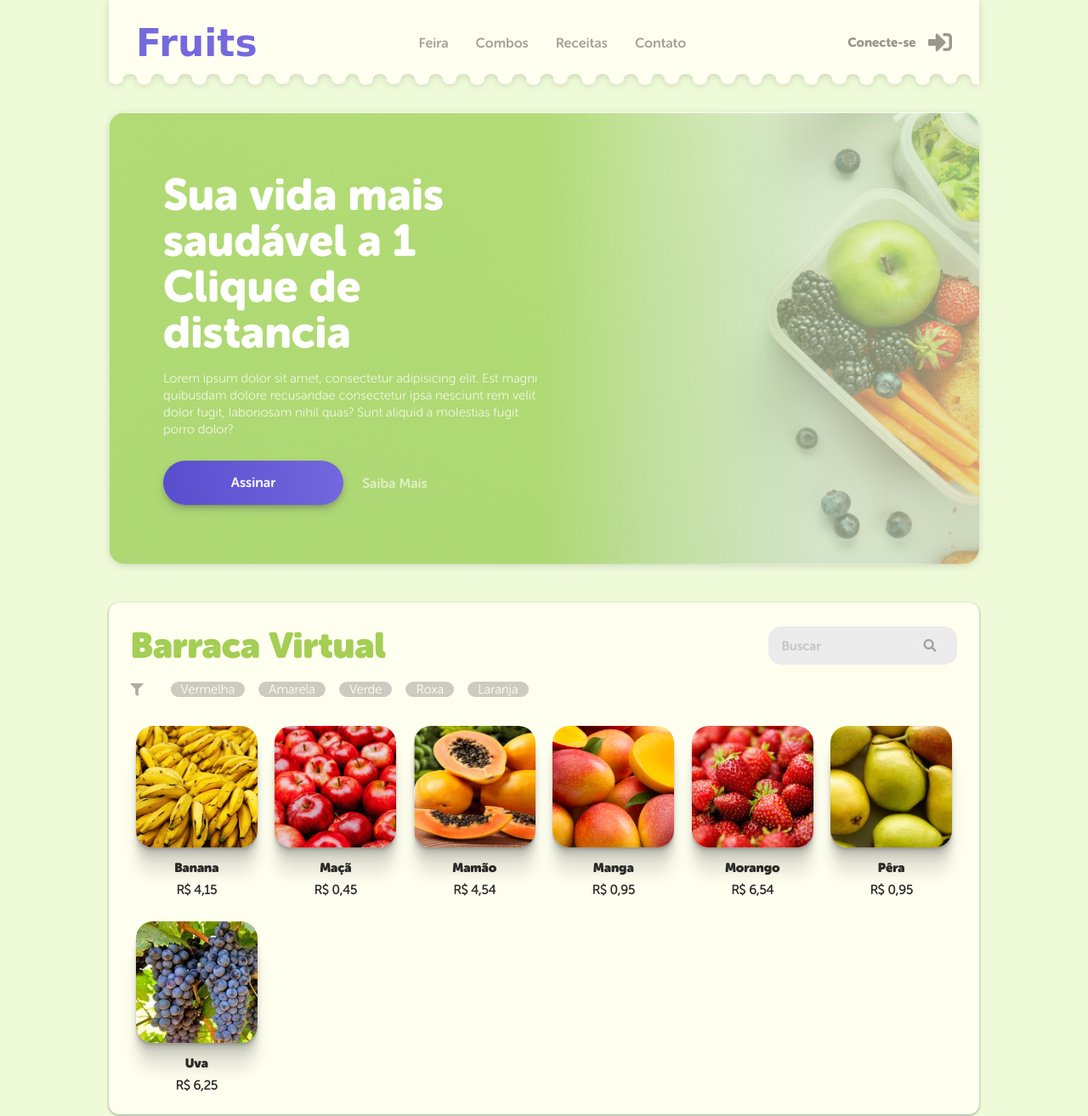
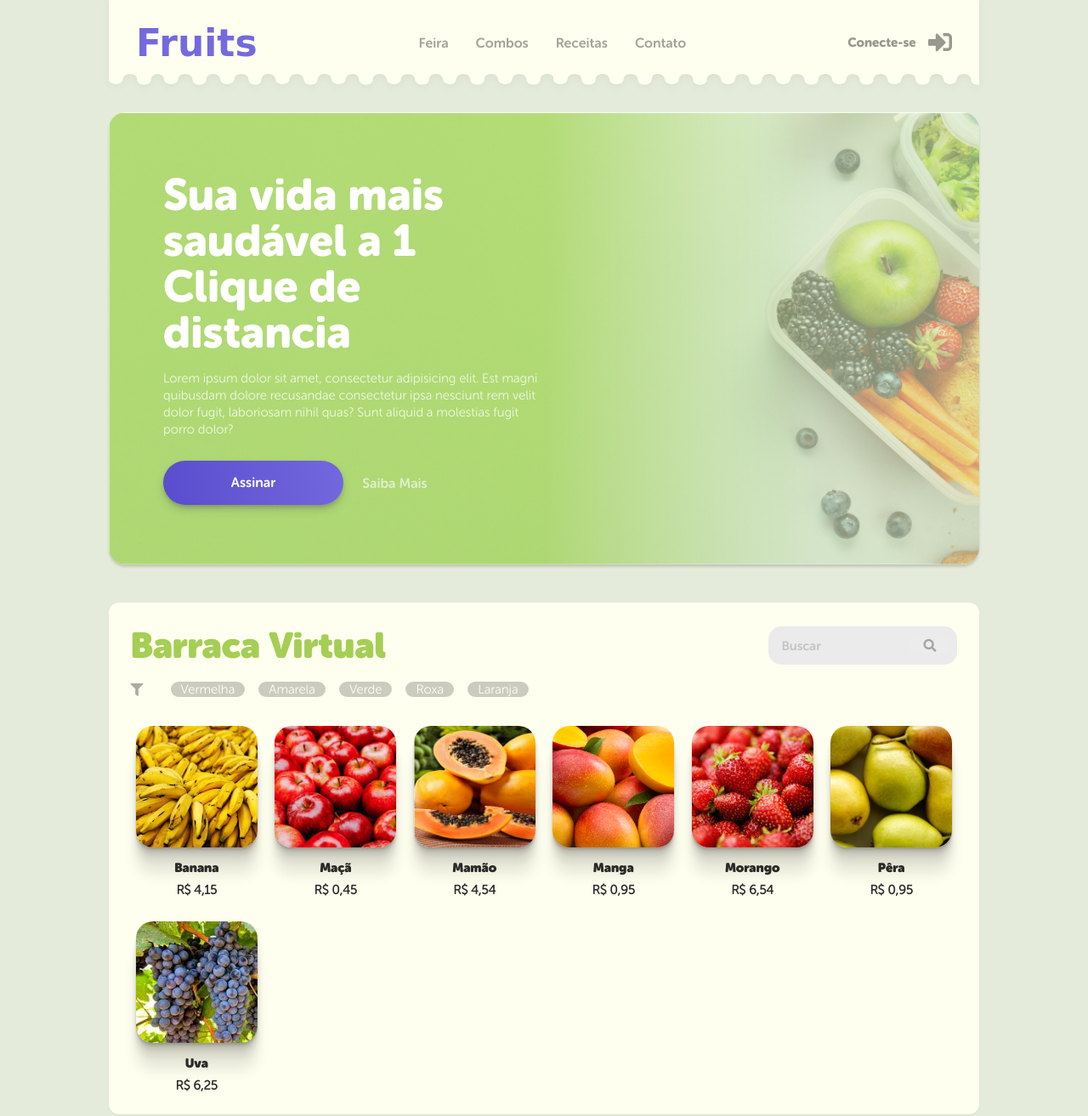
Before and after one commit to Rogrodi/Fruts, a plain HTML site: page index.html in a window 1280 px wide. Shown: the top 1313 px of the page at 85% size. Drawn offline with Linux system fonts and the light colour scheme; a web font is replaced by a local one.

```diff
--- a/style.css
+++ b/style.css
@@ -9,7 +9,7 @@ html{
 }
 
 body{
-  background: #EEFAD8;
+  background: #e5ebda;
 }
 
 
@@ -39,7 +39,7 @@ header{
   justify-content: space-between;
   align-items: center;
   width: 80%;
-  filter: drop-shadow(0px 1px 4px rgba(0, 0, 0, 0.15));
+  filter: drop-shadow(0px 3px 5px rgba(0, 0, 0, 0.04));
 }
 
 .logo{
@@ -131,7 +131,7 @@ header{
   display: flex;
   width: 80%;
   min-height: 532px;
-  box-shadow: rgba(99, 99, 99, 0.2) 0px 2px 8px 0px;
+  box-shadow: rgba(0, 0, 0, 0.15) 0px 3px 3px 0px;
   border: none;
 
 }
@@ -201,7 +201,7 @@ header{
   padding: 2%;
   width: 80%;
   height: 100%;
-  box-shadow: rgba(60, 64, 67, 0.3) 0px 1px 2px 0px, rgba(60, 64, 67, 0.15) 0px 1px 3px 1px;
+  box-shadow: rgba(0, 0, 0, 0.05) 0px 1px 2px 0px;
 }
 
 .titulo_buscador{
```
Also changed, not shown: projeto.png (added), 1 other file.
